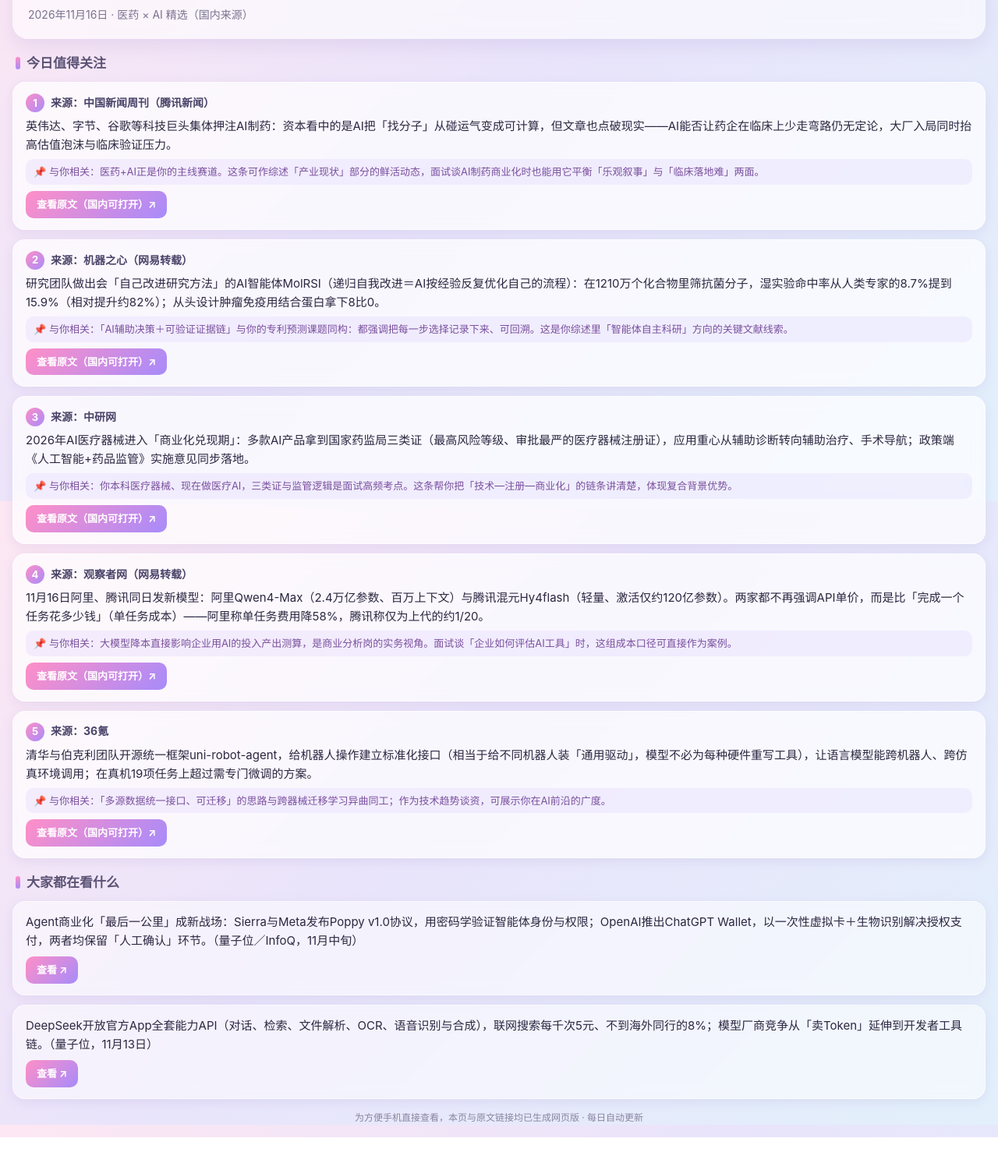
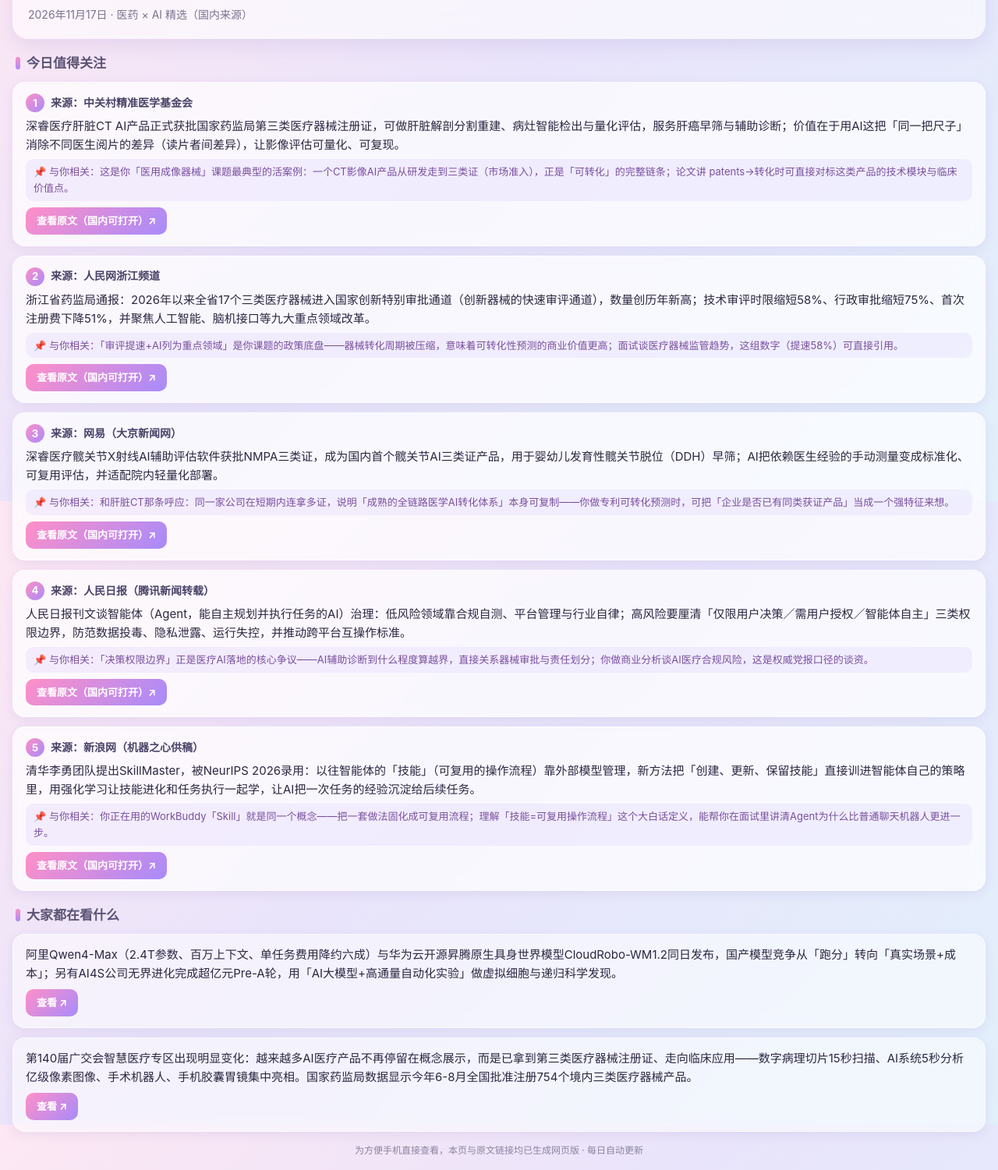
Before and after one commit to qiqi8-shiny/qqi_workbench, a plain HTML site: page digest/latest.html in a window 1280 px wide. Shown: the part 157-1658 px from the top of the page at 78% size. Before the commit the page ends 1616 px from the top, so only its background shows below. Drawn offline with Linux system fonts and the light colour scheme.

Commit message:
feat: 自动同步 AI 日报 2026-11-17

```diff
--- a/digest/latest.html
+++ b/digest/latest.html
@@ -3,7 +3,7 @@
 <head>
 <meta charset="UTF-8">
 <meta name="viewport" content="width=device-width, initial-scale=1.0">
-<title>AI 日报 · 2026年11月16日</title>
+<title>AI 日报 · 2026年11月17日</title>
 <style>
   * { box-sizing: border-box; margin: 0; padding: 0; }
   body {
@@ -67,49 +67,49 @@
   <section id="p1" class="page active">
     <div class="hero">
       <h1>AI 日报</h1>
-      <div class="date">2026年11月16日 · 医药 × AI 精选（国内来源）</div>
+      <div class="date">2026年11月17日 · 医药 × AI 精选（国内来源）</div>
     </div>
     <div class="sectitle"><span class="bar"></span>今日值得关注</div>
 
         <article class="card">
-          <div class="meta"><span class="num">1</span><span class="src">来源：中国新闻周刊（腾讯新闻）</span></div>
-          <p class="sum">英伟达、字节、谷歌等科技巨头集体押注AI制药：资本看中的是AI把「找分子」从碰运气变成可计算，但文章也点破现实——AI能否让药企在临床上少走弯路仍无定论，大厂入局同时抬高估值泡沫与临床验证压力。</p>
-          <div class="rel">📌 与你相关：医药+AI正是你的主线赛道。这条可作综述「产业现状」部分的鲜活动态，面试谈AI制药商业化时也能用它平衡「乐观叙事」与「临床落地难」两面。</div>
-          <a class="linkbtn" href="https://news.qq.com/rain/a/20261115A05G8T00" target="_blank" rel="noopener">查看原文（国内可打开）↗</a>
+          <div class="meta"><span class="num">1</span><span class="src">来源：中关村精准医学基金会</span></div>
+          <p class="sum">深睿医疗肝脏CT AI产品正式获批国家药监局第三类医疗器械注册证，可做肝脏解剖分割重建、病灶智能检出与量化评估，服务肝癌早筛与辅助诊断；价值在于用AI这把「同一把尺子」消除不同医生阅片的差异（读片者间差异），让影像评估可量化、可复现。</p>
+          <div class="rel">📌 与你相关：这是你「医用成像器械」课题最典型的活案例：一个CT影像AI产品从研发走到三类证（市场准入），正是「可转化」的完整链条；论文讲 patents→转化时可直接对标这类产品的技术模块与临床价值点。</div>
+          <a class="linkbtn" href="https://www.cpm010.org.cn/content-10-5752-1.html" target="_blank" rel="noopener">查看原文（国内可打开）↗</a>
         </article>
         <article class="card">
-          <div class="meta"><span class="num">2</span><span class="src">来源：机器之心（网易转载）</span></div>
-          <p class="sum">研究团队做出会「自己改进研究方法」的AI智能体MolRSI（递归自我改进＝AI按经验反复优化自己的流程）：在1210万个化合物里筛抗菌分子，湿实验命中率从人类专家的8.7%提到15.9%（相对提升约82%）；从头设计肿瘤免疫用结合蛋白拿下8比0。</p>
-          <div class="rel">📌 与你相关：「AI辅助决策＋可验证证据链」与你的专利预测课题同构：都强调把每一步选择记录下来、可回溯。这是你综述里「智能体自主科研」方向的关键文献线索。</div>
-          <a class="linkbtn" href="https://www.163.com/dy/article/LBNIKT8M05561FZQ_pdya11y.html" target="_blank" rel="noopener">查看原文（国内可打开）↗</a>
+          <div class="meta"><span class="num">2</span><span class="src">来源：人民网浙江频道</span></div>
+          <p class="sum">浙江省药监局通报：2026年以来全省17个三类医疗器械进入国家创新特别审批通道（创新器械的快速审评通道），数量创历年新高；技术审评时限缩短58%、行政审批缩短75%、首次注册费下降51%，并聚焦人工智能、脑机接口等九大重点领域改革。</p>
+          <div class="rel">📌 与你相关：「审评提速+AI列为重点领域」是你课题的政策底盘——器械转化周期被压缩，意味着可转化性预测的商业价值更高；面试谈医疗器械监管趋势，这组数字（提速58%）可直接引用。</div>
+          <a class="linkbtn" href="https://zj.people.com.cn/n2/2026/1116/c186327-41751837.html" target="_blank" rel="noopener">查看原文（国内可打开）↗</a>
         </article>
         <article class="card">
-          <div class="meta"><span class="num">3</span><span class="src">来源：中研网</span></div>
-          <p class="sum">2026年AI医疗器械进入「商业化兑现期」：多款AI产品拿到国家药监局三类证（最高风险等级、审批最严的医疗器械注册证），应用重心从辅助诊断转向辅助治疗、手术导航；政策端《人工智能+药品监管》实施意见同步落地。</p>
-          <div class="rel">📌 与你相关：你本科医疗器械、现在做医疗AI，三类证与监管逻辑是面试高频考点。这条帮你把「技术—注册—商业化」的链条讲清楚，体现复合背景优势。</div>
-          <a class="linkbtn" href="https://www.chinairn.com/hyzx/20261023/170532456.shtml" target="_blank" rel="noopener">查看原文（国内可打开）↗</a>
+          <div class="meta"><span class="num">3</span><span class="src">来源：网易（大京新闻网）</span></div>
+          <p class="sum">深睿医疗髋关节X射线AI辅助评估软件获批NMPA三类证，成为国内首个髋关节AI三类证产品，用于婴幼儿发育性髋关节脱位（DDH）早筛；AI把依赖医生经验的手动测量变成标准化、可复用评估，并适配院内轻量化部署。</p>
+          <div class="rel">📌 与你相关：和肝脏CT那条呼应：同一家公司在短期内连拿多证，说明「成熟的全链路医学AI转化体系」本身可复制——你做专利可转化预测时，可把「企业是否已有同类获证产品」当成一个强特征来想。</div>
+          <a class="linkbtn" href="https://www.163.com/tech/article/LBS84QA000099BK0.html" target="_blank" rel="noopener">查看原文（国内可打开）↗</a>
         </article>
         <article class="card">
-          <div class="meta"><span class="num">4</span><span class="src">来源：观察者网（网易转载）</span></div>
-          <p class="sum">11月16日阿里、腾讯同日发新模型：阿里Qwen4-Max（2.4万亿参数、百万上下文）与腾讯混元Hy4flash（轻量、激活仅约120亿参数）。两家都不再强调API单价，而是比「完成一个任务花多少钱」（单任务成本）——阿里称单任务费用降58%，腾讯称仅为上代的约1/20。</p>
-          <div class="rel">📌 与你相关：大模型降本直接影响企业用AI的投入产出测算，是商业分析岗的实务视角。面试谈「企业如何评估AI工具」时，这组成本口径可直接作为案例。</div>
-          <a class="linkbtn" href="https://www.163.com/dy/article/LBSC8DSK051481US.html" target="_blank" rel="noopener">查看原文（国内可打开）↗</a>
+          <div class="meta"><span class="num">4</span><span class="src">来源：人民日报（腾讯新闻转载）</span></div>
+          <p class="sum">人民日报刊文谈智能体（Agent，能自主规划并执行任务的AI）治理：低风险领域靠合规自测、平台管理与行业自律；高风险要厘清「仅限用户决策／需用户授权／智能体自主」三类权限边界，防范数据投毒、隐私泄露、运行失控，并推动跨平台互操作标准。</p>
+          <div class="rel">📌 与你相关：「决策权限边界」正是医疗AI落地的核心争议——AI辅助诊断到什么程度算越界，直接关系器械审批与责任划分；你做商业分析谈AI医疗合规风险，这是权威党报口径的谈资。</div>
+          <a class="linkbtn" href="https://news.qq.com/rain/a/20261116A03ZBO00" target="_blank" rel="noopener">查看原文（国内可打开）↗</a>
         </article>
         <article class="card">
-          <div class="meta"><span class="num">5</span><span class="src">来源：36氪</span></div>
-          <p class="sum">清华与伯克利团队开源统一框架uni-robot-agent，给机器人操作建立标准化接口（相当于给不同机器人装「通用驱动」，模型不必为每种硬件重写工具），让语言模型能跨机器人、跨仿真环境调用；在真机19项任务上超过需专门微调的方案。</p>
-          <div class="rel">📌 与你相关：「多源数据统一接口、可迁移」的思路与跨器械迁移学习异曲同工；作为技术趋势谈资，可展示你在AI前沿的广度。</div>
-          <a class="linkbtn" href="https://www.36kr.com/p/4065250996048773" target="_blank" rel="noopener">查看原文（国内可打开）↗</a>
+          <div class="meta"><span class="num">5</span><span class="src">来源：新浪网（机器之心供稿）</span></div>
+          <p class="sum">清华李勇团队提出SkillMaster，被NeurIPS 2026录用：以往智能体的「技能」（可复用的操作流程）靠外部模型管理，新方法把「创建、更新、保留技能」直接训进智能体自己的策略里，用强化学习让技能进化和任务执行一起学，让AI把一次任务的经验沉淀给后续任务。</p>
+          <div class="rel">📌 与你相关：你正在用的WorkBuddy「Skill」就是同一个概念——把一套做法固化成可复用流程；理解「技能=可复用操作流程」这个大白话定义，能帮你在面试里讲清Agent为什么比普通聊天机器人更进一步。</div>
+          <a class="linkbtn" href="https://k.sina.com.cn/article_5953189932_162d6782c0670548ya.html" target="_blank" rel="noopener">查看原文（国内可打开）↗</a>
         </article>
     <div class="sectitle"><span class="bar"></span>大家都在看什么</div>
 
         <article class="card sub">
-          <p class="sum">Agent商业化「最后一公里」成新战场：Sierra与Meta发布Poppy v1.0协议，用密码学验证智能体身份与权限；OpenAI推出ChatGPT Wallet，以一次性虚拟卡＋生物识别解决授权支付，两者均保留「人工确认」环节。（量子位／InfoQ，11月中旬）</p>
-          <a class="linkbtn" href="http://mp.weixin.qq.com/s?__biz=MzY4NDAzMzEwNw==&amp;mid=2247486849&amp;idx=2&amp;sn=ce2d5c55b18bc298caef8b339faf248c&amp;chksm=f2969af2e82f0a71e512fadc1ee7ec4d91af2be9f38bccb66a73d5a2ffbe5bc253fcf1188ffe#rd" target="_blank" rel="noopener">查看 ↗</a>
+          <p class="sum">阿里Qwen4-Max（2.4T参数、百万上下文、单任务费用降约六成）与华为云开源昇腾原生具身世界模型CloudRobo-WM1.2同日发布，国产模型竞争从「跑分」转向「真实场景+成本」；另有AI4S公司无界进化完成超亿元Pre-A轮，用「AI大模型+高通量自动化实验」做虚拟细胞与递归科学发现。</p>
+          <a class="linkbtn" href="https://ai6s.net/6afae5f440858c2d881bd9b5.html" target="_blank" rel="noopener">查看 ↗</a>
         </article>
         <article class="card sub">
-          <p class="sum">DeepSeek开放官方App全套能力API（对话、检索、文件解析、OCR、语音识别与合成），联网搜索每千次5元、不到海外同行的8%；模型厂商竞争从「卖Token」延伸到开发者工具链。（量子位，11月13日）</p>
-          <a class="linkbtn" href="http://mp.weixin.qq.com/s?__biz=Mzk5MDI5MDM0NQ==&amp;mid=2247484315&amp;idx=1&amp;sn=94ff1d0031ff0355af978f7075958c50&amp;chksm=c4b59e36eb29507b5d526ba523b3d1b8ad86375b7bf00aca640b37d0c22c9c473ba16353756a#rd" target="_blank" rel="noopener">查看 ↗</a>
+          <p class="sum">第140届广交会智慧医疗专区出现明显变化：越来越多AI医疗产品不再停留在概念展示，而是已拿到第三类医疗器械注册证、走向临床应用——数字病理切片15秒扫描、AI系统5秒分析亿级像素图像、手术机器人、手机胶囊胃镜集中亮相。国家药监局数据显示今年6-8月全国批准注册754个境内三类医疗器械产品。</p>
+          <a class="linkbtn" href="https://ep.ycwb.com/epaper/ycwb/h5/html5/2026-11/07/content_2980_771424.htm" target="_blank" rel="noopener">查看 ↗</a>
         </article>
     <div class="foot">为方便手机直接查看，本页与原文链接均已生成网页版 · 每日自动更新</div>
   </section>
@@ -124,16 +124,16 @@
     <div class="sectitle"><span class="bar"></span>今日发现的好用 Skill（推荐，按需安装）</div>
 
         <article class="card rec">
-          <div class="meta"><span class="tag-rec">推荐</span><span class="src">pharma-competitive-analysis</span></div>
-          <p class="sum">医药竞品学术对比分析：基于NMPA、临床指南、已发表文献等公开权威源，自动生成合规、可溯源的竞品学术对比报告（触发词：竞品对比、学术对标、药品对比）。</p>
-          <div class="rel">💡 为什么推荐：直接对口你的目标岗位——医药商业分析／市场洞察中的竞品研究，且强调合规溯源，符合你重视数据可核查的习惯。按需安装，我不自动装。</div>
-          <p class="hint">需要安装请回复我「装 pharma-competitive-analysis」。</p>
+          <div class="meta"><span class="tag-rec">推荐</span><span class="src">competitor-cde-monitoring</span></div>
+          <p class="sum">竞品CDE监测与情报周报自动生成：追踪竞品药品/器械的CDE受理、审评、获批动态与NMPA注册审批、临床试验进展，自动产出结构化竞品情报周报，把人工4-6小时压到10分钟。</p>
+          <div class="rel">💡 为什么推荐：对口你的医药商业分析/市场洞察求职方向——竞品获批动态是市场洞察岗天天要盯的，这个Skill能把「监测+写周报」一条龙自动化，面试讲「如何做竞品情报」时也是现成方法论。</div>
+          <p class="hint">需要安装请回复我「装 competitor-cde-monitoring」。</p>
         </article>
         <article class="card rec">
-          <div class="meta"><span class="tag-rec">推荐</span><span class="src">medical-literature-data-extraction</span></div>
-          <p class="sum">医学文献核心数据提取：从英文临床文献定向抽取P值、样本量、入组标准、主要终点、疗效数据（HR/OR/RR + 95%CI）等，输出结构化表格。仅限你提供的文献，不主动检索、不推测。</p>
-          <div class="rel">💡 为什么推荐：写综述、做论文时高频需要「从文献抠数据」，它输出结构化表格且严守「不编造」，正好规避你最在意的引用与数字失真风险。按需安装，我不自动装。</div>
-          <p class="hint">需要安装请回复我「装 medical-literature-data-extraction」。</p>
+          <div class="meta"><span class="tag-rec">推荐</span><span class="src">shichuanding-user-market-insight</span></div>
+          <p class="sum">目标受众与市场分析：用户画像、需求痛点、使用场景、竞品对标、趋势判断、市场机会、人群分层与消费力分析一体化。</p>
+          <div class="rel">💡 为什么推荐：直接对口「客户洞察/市场洞察」岗位的核心工作——人群分层+竞品对标+机会判断正是JD高频词；对你而言也是把医药背景迁移到通用市场分析框架的一座桥。</div>
+          <p class="hint">需要安装请回复我「装 shichuanding-user-market-insight」。</p>
         </article>
     <div class="sectitle"><span class="bar"></span>⭐ 重要 Skill 参考（按你毕设/求职方向精选）</div>
     <div class="note">📋 这份清单覆盖你「毕设（专利+综述+ML）+ 医药专业 + 求职商业分析」方向，列得比较全。你告诉我哪些无关，我再删。已剔除：病理切片、癌症影像下载、以及纯生物信息学/基因组/量子/天文/材料/湿实验机器人等明显无关项。</div>
```
